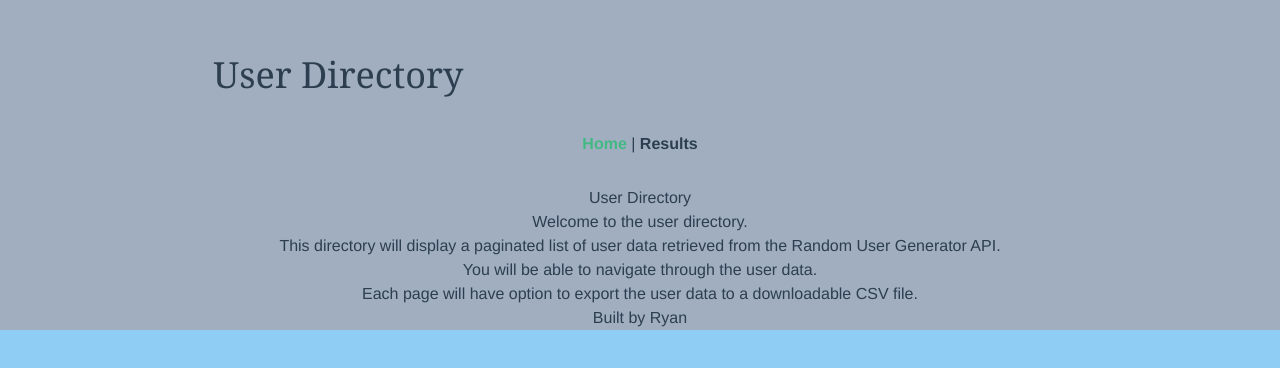
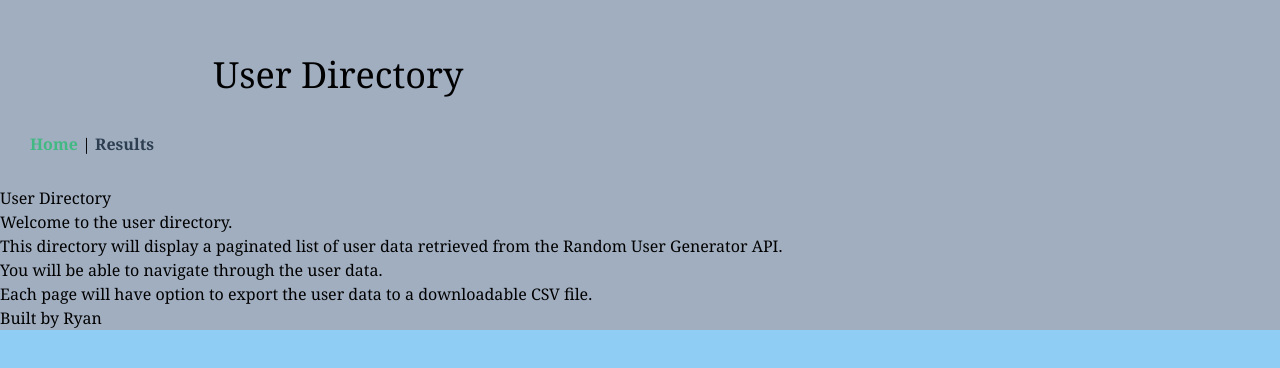
Before and after one commit to brink-ry/UserDirectory, a Vue app: page / in a window 1280 px wide. Shown: the top 368 px of the page. Built offline with nearby package versions, Linux system fonts and the light colour scheme.

Commit message:
setting base font family, code formatting in App.vue

```diff
--- a/src/App.vue
+++ b/src/App.vue
@@ -1,5 +1,11 @@
 <template>
-  <div id="app" class="container mx-auto bg-gray-500">
+  <div
+    id="app"
+    class="container
+          mx-auto
+          bg-gray-500
+          font-serif"
+  >
     <Header/>
     <div id="nav">
       <router-link to="/">Home</router-link> |
@@ -25,11 +31,8 @@ export default {
 
 <style>
 #app {
-  font-family: Avenir, Helvetica, Arial, sans-serif;
   -webkit-font-smoothing: antialiased;
   -moz-osx-font-smoothing: grayscale;
-  text-align: center;
-  color: #2c3e50;
 }
 
 #nav {
```
